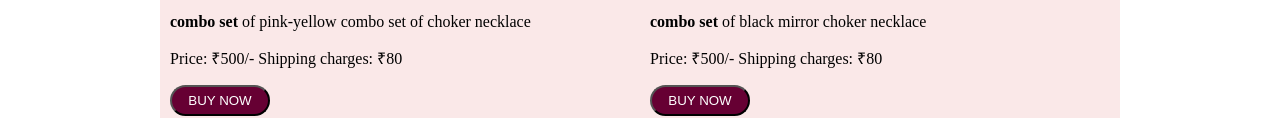
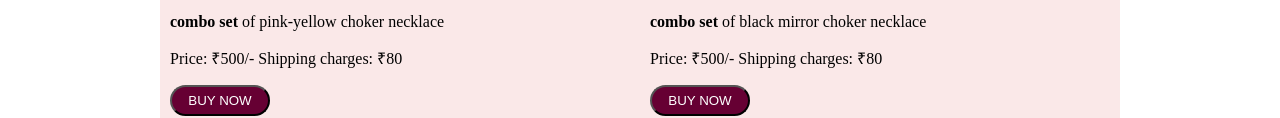
Before and after one commit to dhanashreemhase15/mywebsite, a plain HTML site: page product.html in a window 1280 px wide. Shown: the part 4115-4233 px from the top of the page. Drawn offline with Linux system fonts and the light colour scheme.

Commit message:
Update product.html

```diff
--- a/product.html
+++ b/product.html
@@ -200,7 +200,7 @@
 			</div>
 			<div class="grid_6">
 				<img src="asset/images/fabric3.jpg" width="400px" height="250px" />
-				<p><strong>combo set</strong> of pink-yellow combo set of choker necklace</p>
+				<p><strong>combo set</strong> of pink-yellow  choker necklace</p>
 				<p>Price: &#8377;500/- Shipping charges: &#8377;80</p>
 				<p><button class="product_btn">BUY NOW</button></p>
 			</div>
```
